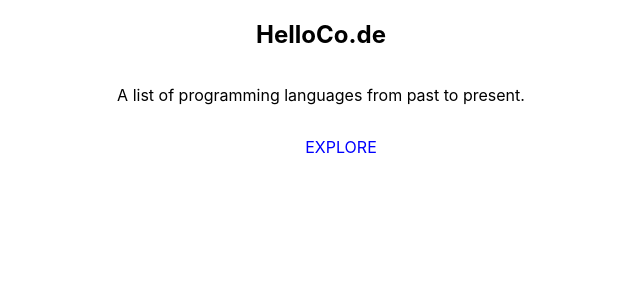
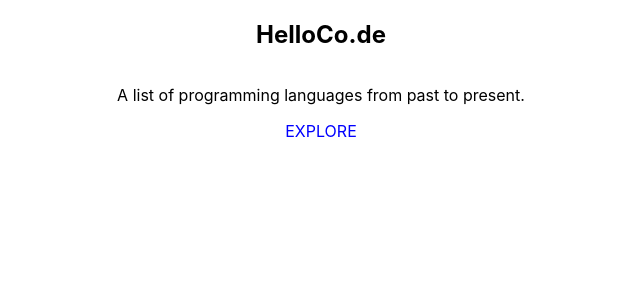
Before and after one commit to JulioMontas/HC001-frontend, a Next.js app: page / in a window 1280 px wide. Shown: the top 300 px of the page, without its empty margins (319-959 px from the left). Built offline with nearby package versions, Linux system fonts and the light colour scheme.

Commit message:
style update

```diff
--- /dev/null
+++ b/styles/Language.module.css
@@ -0,0 +1,32 @@
+.infoIntro{
+  grid-area: intro;
+}
+.infoText{
+  grid-area: text;
+}
+.infoBox{
+  grid-area: box;
+}
+
+@media screen and (min-width: 800px) {
+  .container {
+    display: grid;
+    grid-template-areas:
+    "intro text box";
+    grid-template-columns: 225px 1fr 225px;
+    grid-column-gap: 25px;
+  }
+  .infoText{
+    font-size: 2em;
+    letter-spacing: 1px;
+    line-height: 50px;
+    box-shadow: 9px 0px 40px -26px #000;
+    padding: 0em 2em;
+  }
+  .infoBox{
+    padding: 3.2em 2em 0em;
+  }
+  .infoBox ul{
+    margin-bottom: 1em;
+  }
+}
--- a/styles/Languages.module.css
+++ /dev/null
@@ -1,8 +0,0 @@
-.container {
-  min-height: 100vh;
-  padding: 0 0.5rem;
-  display: flex;
-  flex-direction: column;
-  justify-content: center;
-  align-items: center;
-}
--- a/styles/globals.css
+++ b/styles/globals.css
@@ -19,4 +19,6 @@ a:hover{
 }
 ul {
   list-style-type: none;
+  margin: 0;
+  padding: 0;
  }
```
Also changed, not shown: pages/languages/[slug].js (+20 -13 lines).
